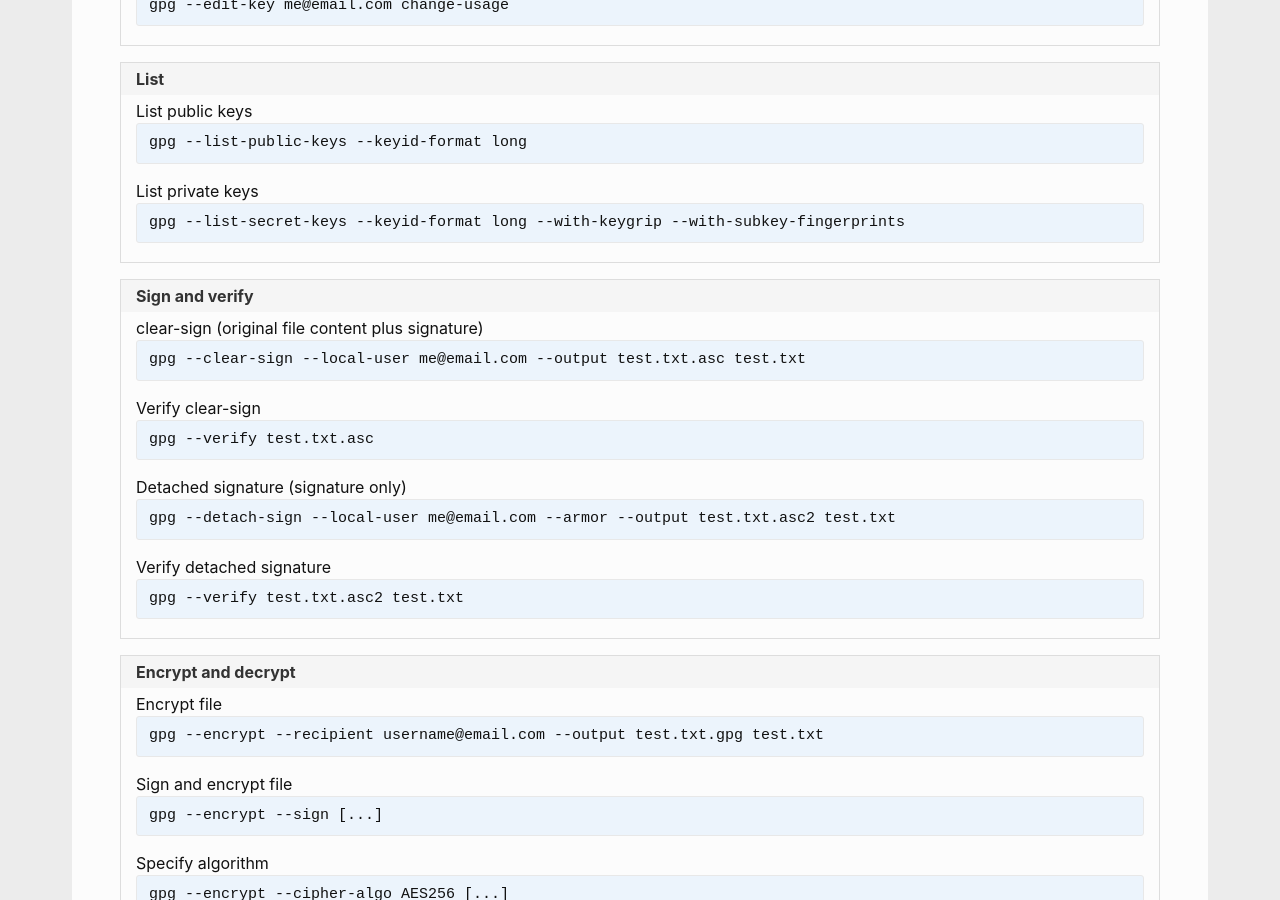
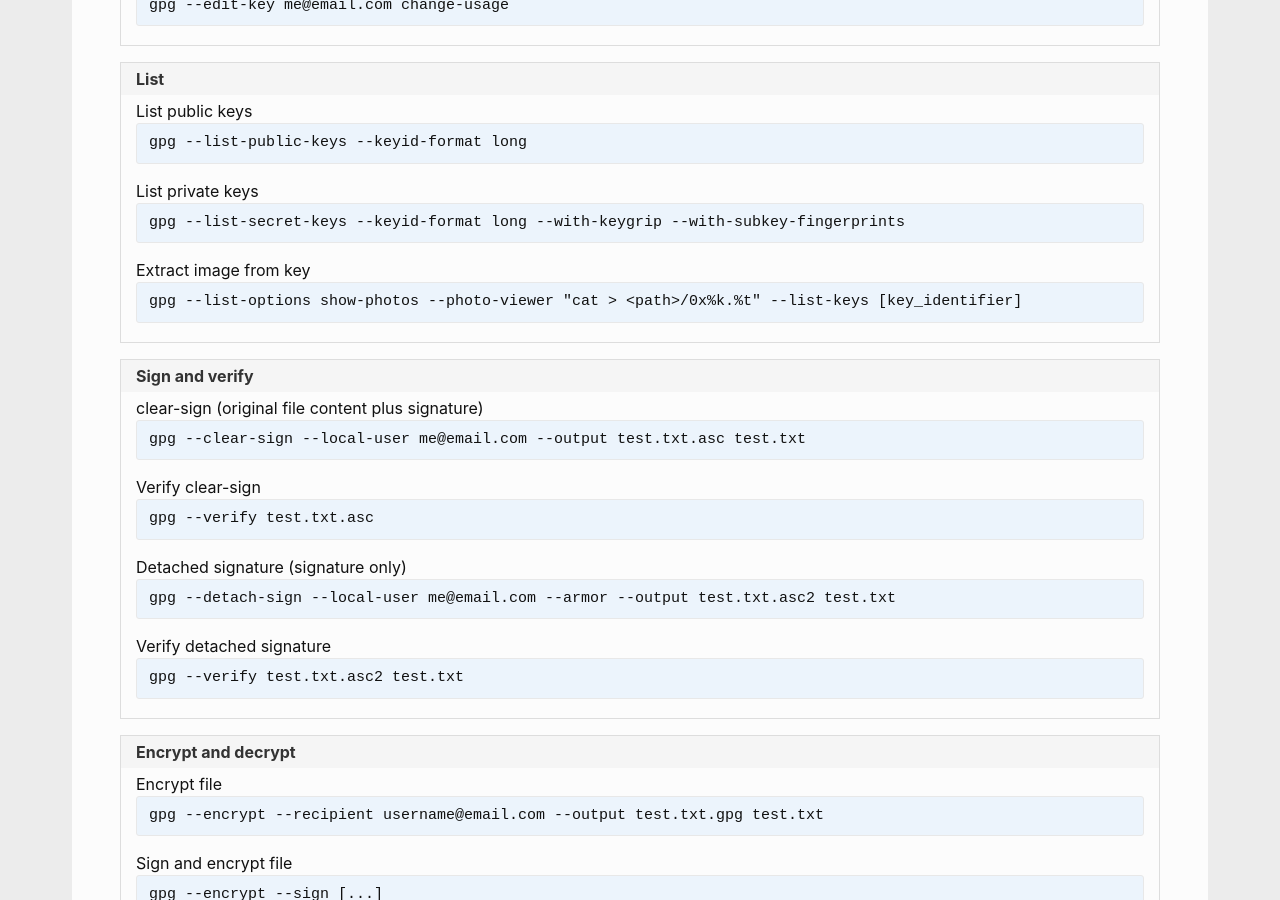
Before and after one commit to andreas-mausch/cheatsheets, a Jekyll site: the page built from _cheatsheets/gpg.md, in a window 1280 px wide and 900 px high, scrolled down 336 px. Built offline with Jekyll 4.4.1, drawn with Linux system fonts in a browser that asks for light colours.

Commit message:
gpg: Extract image from key

```diff
--- a/_cheatsheets/gpg.md
+++ b/_cheatsheets/gpg.md
@@ -11,6 +11,7 @@ section:
     commands:
       List public keys: gpg --list-public-keys --keyid-format long
       List private keys: gpg --list-secret-keys --keyid-format long --with-keygrip --with-subkey-fingerprints
+      Extract image from key: gpg --list-options show-photos --photo-viewer "cat > <path>/0x%k.%t" --list-keys [key_identifier]
   - name: Sign and verify
     commands:
       clear-sign (original file content plus signature): gpg --clear-sign --local-user me@email.com --output test.txt.asc test.txt
```
